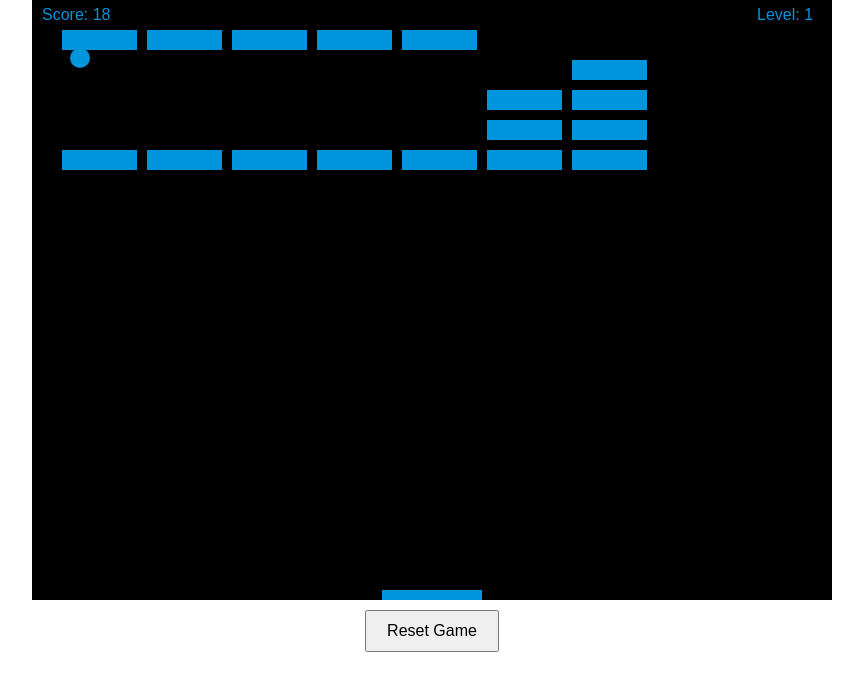
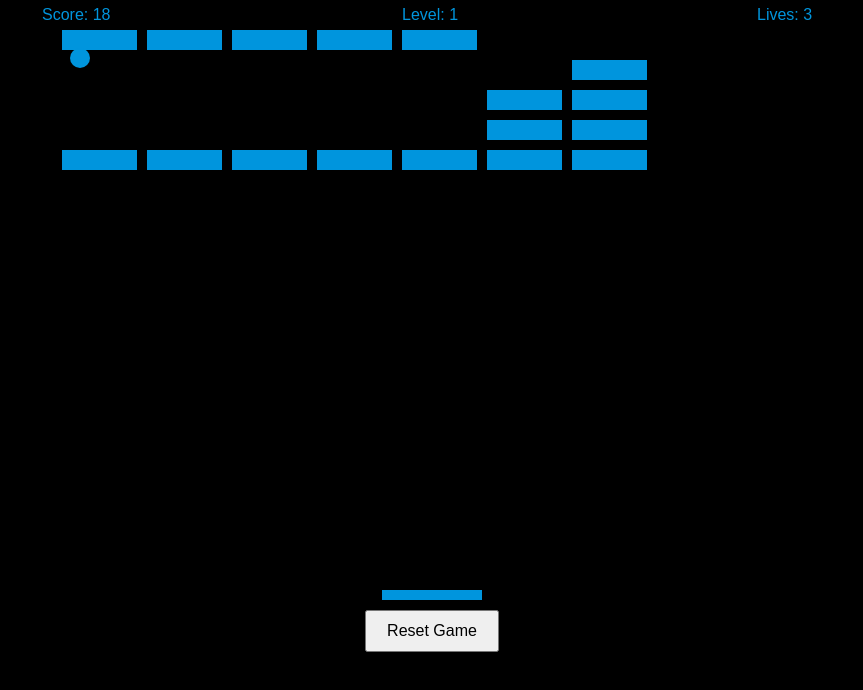
Before and after one commit to SriRanjani30/Pinball-Game, a plain HTML site: page Pinball.html in a window 1280 px wide. Shown: the whole page, without its empty margins (208-1071 px from the left). Drawn offline with Linux system fonts and the light colour scheme.

Commit message:
Update Pinball.html

```diff
--- a/Pinball.html
+++ b/Pinball.html
@@ -8,11 +8,12 @@
   body {
     margin: 0;
     overflow: hidden;
+    background-color: #000;
   }
   canvas {
-    background-color: #000;
     display: block;
     margin: 0 auto;
+    background-color: #000;
   }
   button {
     display: block;
@@ -60,15 +61,14 @@ let bricks = [];
 // Score
 let score = 0;
 
+// Lives
+let lives = 3;
+
 // Levels
 let level = 1;
 
-for (let c = 0; c < brickColumnCount; c++) {
-  bricks[c] = [];
-  for (let r = 0; r < brickRowCount; r++) {
-    bricks[c][r] = { x: 0, y: 0, status: 1 };
-  }
-}
+// Initialize bricks
+resetBricks();
 
 // Event listeners for paddle movement
 document.addEventListener('keydown', keyDownHandler);
@@ -176,10 +176,16 @@ function drawScore() {
   ctx.fillText('Score: ' + score, 10, 20);
 }
 
+function drawLives() {
+  ctx.font = '16px Arial';
+  ctx.fillStyle = '#0095DD';
+  ctx.fillText('Lives: ' + lives, canvas.width - 75, 20);
+}
+
 function drawLevel() {
   ctx.font = '16px Arial';
   ctx.fillStyle = '#0095DD';
-  ctx.fillText('Level: ' + level, canvas.width - 75, 20);
+  ctx.fillText('Level: ' + level, canvas.width / 2 - 30, 20);
 }
 
 function draw() {
@@ -188,6 +194,7 @@ function draw() {
   drawBall();
   drawPaddle();
   drawScore();
+  drawLives();
   drawLevel();
   collisionDetection();
 
@@ -205,9 +212,16 @@ function draw() {
     if (ballX > paddleX && ballX < paddleX + paddleWidth) {
       ballSpeedY = -ballSpeedY;
     } else {
-      // Game over condition
-      alert('Game Over');
-      resetGame();
+      // Ball falls below the paddle
+      lives--;
+      if (!lives) {
+        alert('Game Over');
+        resetGame();
+      } else {
+        ballX = canvas.width / 2;
+        ballY = canvas.height - 30;
+        paddleX = (canvas.width - paddleWidth) / 2;
+      }
     }
   }
 
```
